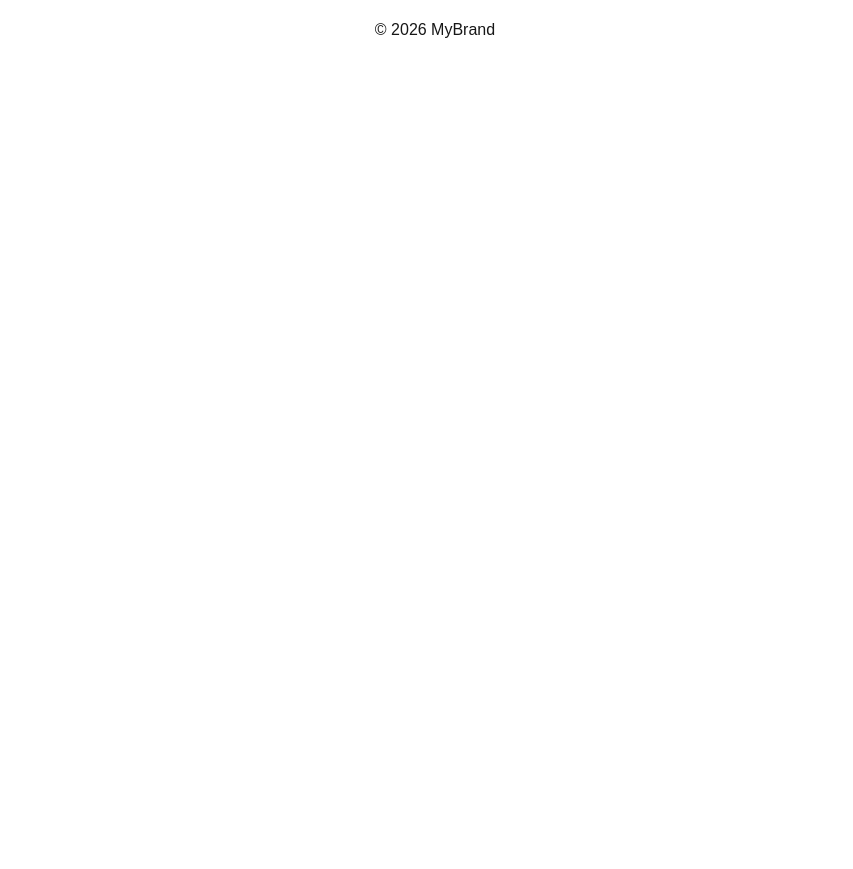
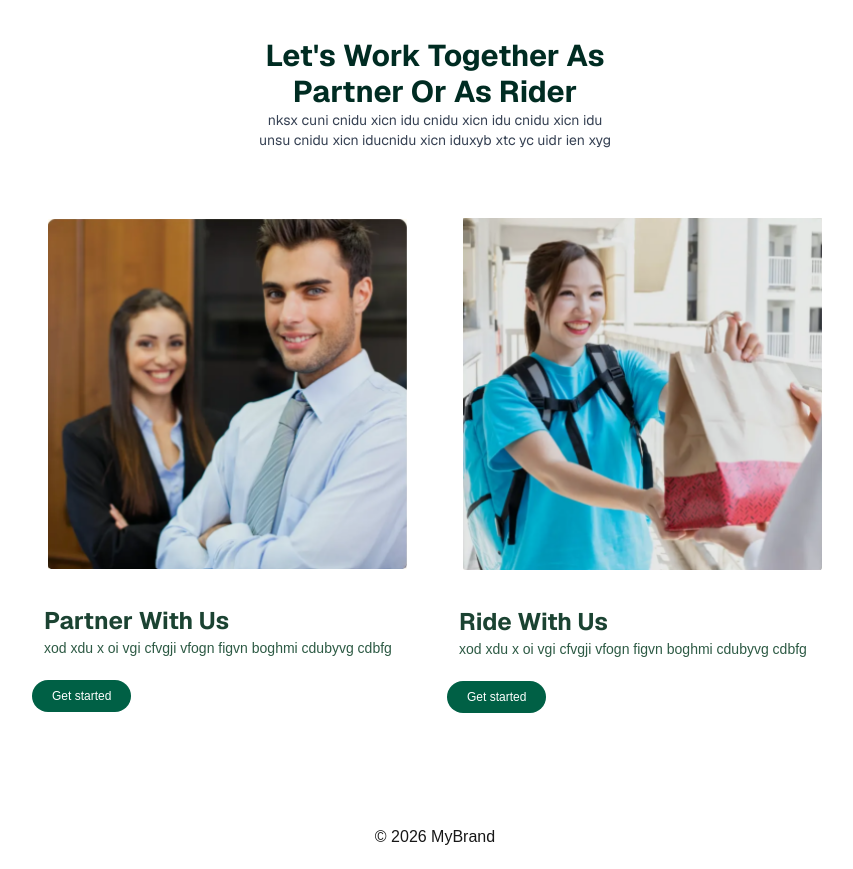
Before and after one commit to mdrifatunnobirifat/Foodie_Fresh, a Next.js app: page / in a window 1280 px wide. Shown: the part 4157-5026 px from the top of the page, without its empty margins (205-1058 px from the left). Before the commit the page ends 4219 px from the top, so only its background shows below. Built offline with nearby package versions, Linux system fonts and the light colour scheme.

Commit message:
:sparkles: Feat: Added  LetsWorkTogether component and LetsWorkcard component in the FoodieFresh

```diff
--- /dev/null
+++ b/app/components/LetsWorkTogether.tsx
@@ -0,0 +1,34 @@
+import Image from "next/image";
+import LetsWorkcard from "./LetsWorkcard";
+
+const Item=[
+    {image:"/partnerwithus.png", title:"Partner With Us", description:"xod xdu x oi vgi  cfvgji vfogn figvn boghmi cdubyvg cdbfg"},
+    {image:"/ridewithus.png", title:"Ride With Us", description:"xod xdu x oi vgi  cfvgji vfogn figvn boghmi cdubyvg cdbfg"},
+]
+
+export default function LetsWorkTogether() {
+    return (
+        <div className="flex flex-col items-center justify-center px-0 py-10 ">
+            <div>
+                <h1 className=" text-xl md:text-2xl  lg:text-3xl font-bold font-sans text-emerald-950 text-center ">Let's Work Together As <br/> Partner Or As Rider</h1>
+                <p className="text-gray-700  font-sans text-xs md:text-sm text-center ">nksx cuni cnidu xicn idu cnidu xicn idu cnidu xicn idu <br/>unsu  cnidu xicn iducnidu xicn iduxyb  xtc yc uidr ien xyg </p>
+            </div>
+
+
+                <div className="flex  flex-col md:flex-row  items-center justify-center p-10">
+                    {Item.map((item)=>(
+                     <LetsWorkcard
+                        icon={item.image}
+                        title={item.title}
+                        description={item.description}
+                       />
+                     ))}
+               </div>
+
+        </div>
+
+
+
+
+    );
+}
--- /dev/null
+++ b/app/components/LetsWorkcard.tsx
@@ -0,0 +1,42 @@
+import Image from "next/image";
+
+interface LetsWorkscardProps{
+    icon:string;
+    title:string;
+    description:string;
+}
+
+export default function LetsWorkcard({icon,title,description}:LetsWorkscardProps){
+     return (
+        <div className="flex flex-col items-start  bg-white  w-full p-3">
+
+
+          <div className="  md:p-2 lg:p-4 flex items-center justify-center rounded-full w-full ">
+            <Image
+              src={icon}
+              alt={title}
+              width={50}
+              height={50}
+              className="object-contain w-full h-auto"
+            />
+          </div>
+
+
+          <div className="flex flex-col  text-left px-3 py-5 ">
+            <h3 className="font-bold text-lg md:text-xl lg:text-2xl font-sans text-[#1b4332] group-hover:text-amber-400 transition-colors ">
+              {title}
+            </h3>
+            <p className="text-xs md:text-sm lg:text-md text-[#2d5a44] group-hover:text-amber-400 transition-colors leading-relaxed ">
+              {description}
+            </p>
+          </div>
+
+          <button className="text-xs md:text-xs bg-emerald-800 text-white px-2  md:px-3 lg:px-5  py-1 md:py-2  rounded-full  text-md hover:bg-emerald-700 transition  whitespace-nowrap  ">
+                Get started
+            </button>
+
+
+        </div>
+      );
+
+}
--- a/app/page.tsx
+++ b/app/page.tsx
@@ -7,6 +7,7 @@ import WhoweAre from "./components/WhoweAre";
 import WeAlwaysProvide from "./components/WeAlwaysProvide";
 import OrganicFoods from "./components/OrganicFoods";
 import WeAlways from "./components/WeAlways";
+import LetsWorkTogether from "./components/LetsWorkTogether";
 
 export default function Home() {
   return (
@@ -17,6 +18,7 @@ export default function Home() {
       <WeAlwaysProvide/>
       <OrganicFoods/>
       <WeAlways/>
+      <LetsWorkTogether/>
       <Footer />
 
     </div>
```
Also changed, not shown: public/partnerwithus.png (added), public/ridewithus.png (added).
